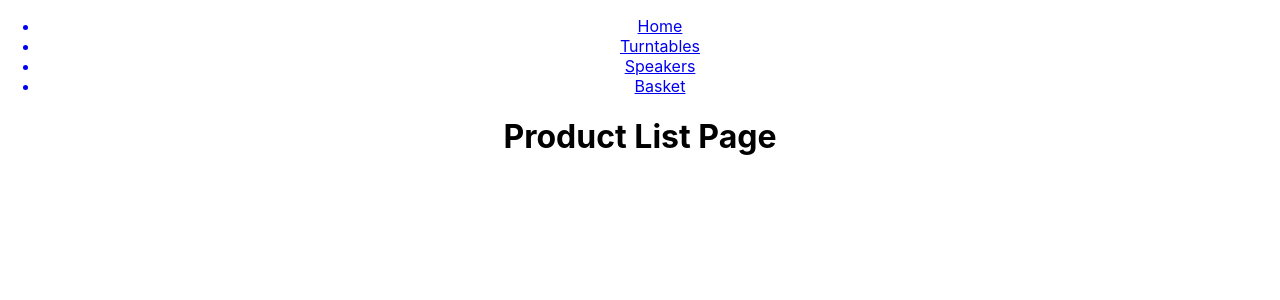
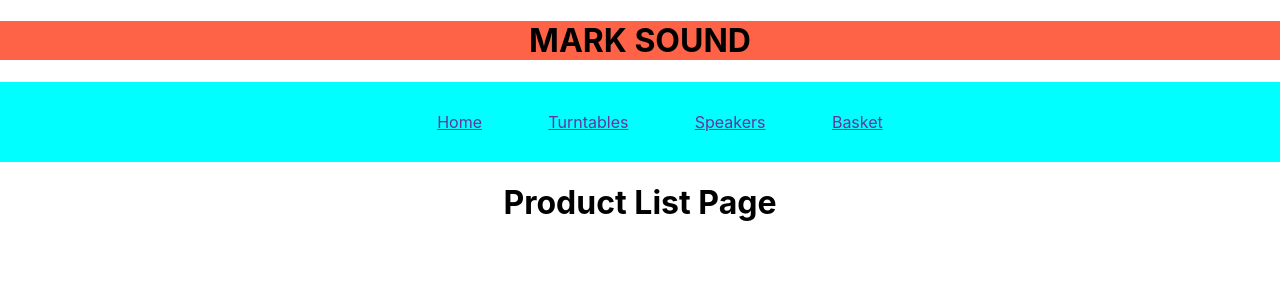
Before and after one commit to one-two-five/shopping-app, a React (Create React App) app: page /speakers in a window 1280 px wide. Shown: the top 300 px of the page. Built offline with nearby package versions, Linux system fonts and the light colour scheme.

Commit message:
add header and some css files

```diff
--- a/src/App.js
+++ b/src/App.js
@@ -6,12 +6,14 @@ import Nav from './components/nav-bar/nav-bar'
 import Home from './components/home/home'
 import ProductListPage from './components/plp-page/plp-page'
 import BasketPage from './components/basket-page/basket-page'
+import Header from './components/header/header';
 
 
 function App() {
   return (
     <Router>
     <div className="App">
+        <Header/>
         <Nav/>
           <Switch>
             <Route path='/' exact component={Home}/>
--- /dev/null
+++ b/src/components/header/header.css
@@ -0,0 +1,3 @@
+header {
+    background-color: tomato;
+}
--- /dev/null
+++ b/src/components/header/header.js
@@ -0,0 +1,12 @@
+import React from 'react'
+import './header.css'
+
+function Header() {
+    return (
+        <header>
+            <h1>MARK SOUND</h1>
+        </header>
+    )
+}
+
+export default Header
--- /dev/null
+++ b/src/components/nav-bar/nav-bar.css
@@ -0,0 +1,20 @@
+nav {
+    background-color: aqua;
+    display: flex;
+    justify-content: space-around;
+    align-items: center;
+    min-height: 10vh;
+}
+
+.nav-links {
+    width: 40%;
+    display: flex;
+    justify-content: space-around;
+    align-items: center;
+    list-style: none;
+}
+
+a {
+    color:rebeccapurple;
+
+}
--- a/src/components/nav-bar/nav-bar.js
+++ b/src/components/nav-bar/nav-bar.js
@@ -1,20 +1,21 @@
 import React from 'react'
 import {Link} from 'react-router-dom'
+import './nav-bar.css';
 
 function Nav() {
     return (
         <nav>
-            <ul>
-                <Link to="./">
+            <ul className='nav-links'>
+                <Link className="link" to="./">
                     <li>Home</li>
                 </Link>
-                <Link to="./turntables">
+                <Link className="link" to="./turntables">
                     <li>Turntables</li>
                 </Link>
-                <Link to="./speakers">
+                <Link className="link" to="./speakers">
                     <li>Speakers</li>
                 </Link>
-                <Link to="./basket">
+                <Link className="link" to="./basket">
                     <li>Basket</li>
                 </Link>
             </ul>
```
Also changed, not shown: src/components/home/home.css (added), src/css/home.css (deleted), src/css/nav-bar.css (deleted).
